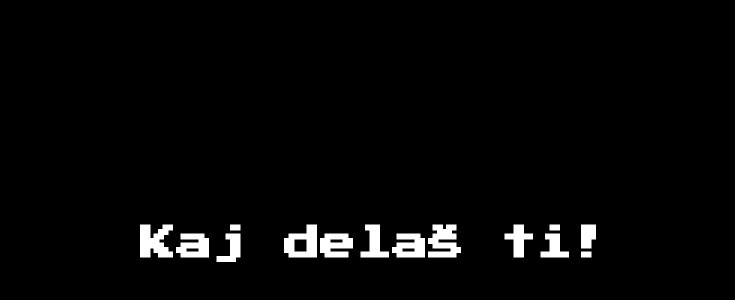
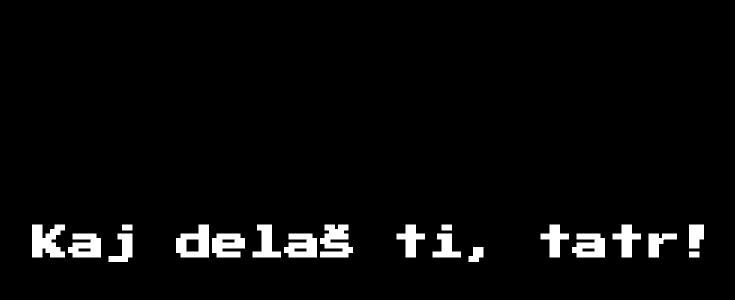
Before and after one commit to juronja/podri-sajt, a plain HTML site: page html-files/index.html in a window 1280 px wide. Shown: the part 156-456 px from the top of the page, without its empty margins (266-1001 px from the left). Drawn offline with Linux system fonts and the light colour scheme.

Commit message:
Dodal tatr

```diff
--- a/html-files/index.html
+++ b/html-files/index.html
@@ -29,7 +29,7 @@
 
 <body>
     <div id="wrapper">
-		<h1>Kaj delaš ti!</h1>
+		<h1>Kaj delaš ti, tatr!</h1>
     </div>
 
 </body>
```
